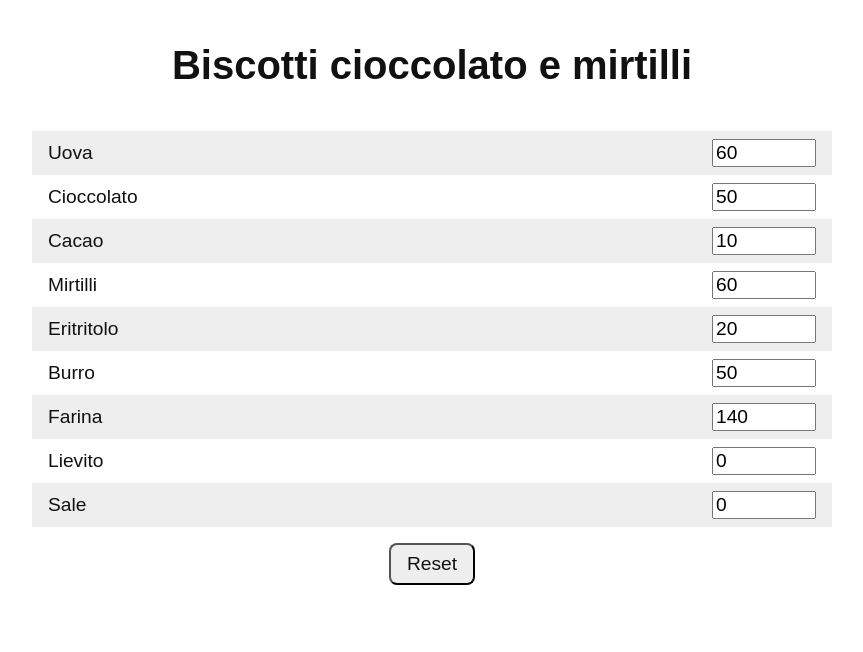
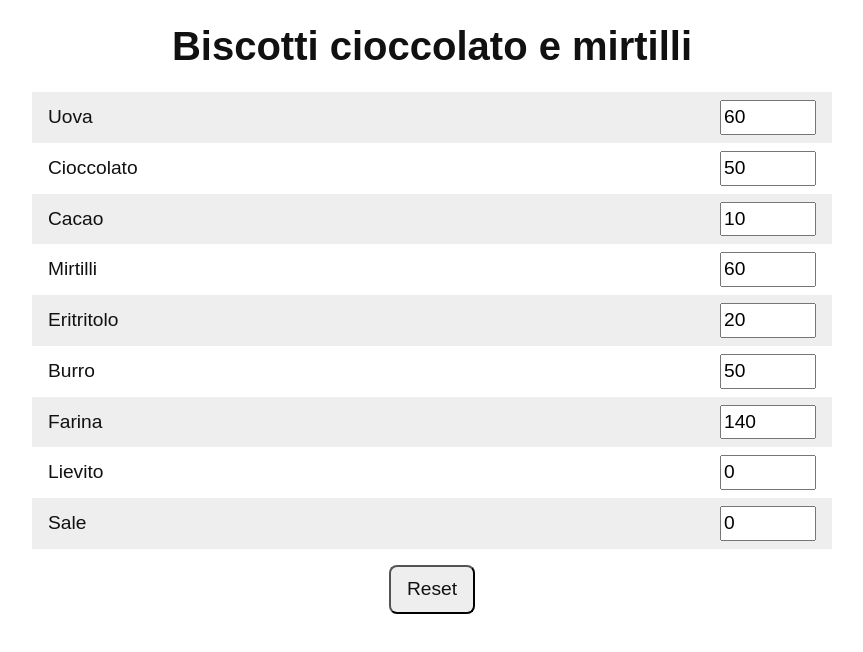
Before and after one commit to marcozampini/biscotti, a React (Create React App) app: page / in a window 1280 px wide. Shown: the top 652 px of the page, without its empty margins (208-1071 px from the left). Built offline with nearby package versions, Linux system fonts and the light colour scheme.

Commit message:
Reset some default CSS

```diff
--- a/src/index.css
+++ b/src/index.css
@@ -1,3 +1,81 @@
+/* Reset default CSS */
+
+/* Box sizing rules */
+*,
+*::before,
+*::after {
+  box-sizing: border-box;
+}
+
+/* Remove default margin */
+body,
+h1,
+h2,
+h3,
+h4,
+p,
+figure,
+blockquote,
+dl,
+dd {
+  margin: 0;
+}
+
+/* Remove list styles on ul, ol elements with a list role, which suggests default styling will be removed */
+ul[role='list'],
+ol[role='list'] {
+  list-style: none;
+}
+
+/* Set core root defaults */
+html:focus-within {
+  scroll-behavior: smooth;
+}
+
+/* Set core body defaults */
+body {
+  min-height: 100vh;
+  text-rendering: optimizeSpeed;
+  line-height: 1.5;
+}
+
+/* A elements that don't have a class get default styles */
+a:not([class]) {
+  text-decoration-skip-ink: auto;
+}
+
+/* Make images easier to work with */
+img,
+picture {
+  max-width: 100%;
+  display: block;
+}
+
+/* Inherit fonts for inputs and buttons */
+input,
+button,
+textarea,
+select {
+  font: inherit;
+}
+
+/* Remove all animations and transitions for people that prefer not to see them */
+@media (prefers-reduced-motion: reduce) {
+  html:focus-within {
+    scroll-behavior: auto;
+  }
+  *,
+  *::before,
+  *::after {
+    animation-duration: 0.01ms !important;
+    animation-iteration-count: 1 !important;
+    transition-duration: 0.01ms !important;
+    scroll-behavior: auto !important;
+  }
+}
+
+/* End of reset CSS */
+
 body {
   margin: 0;
   font-family: -apple-system, BlinkMacSystemFont, 'Segoe UI', 'Roboto', 'Oxygen',
```
